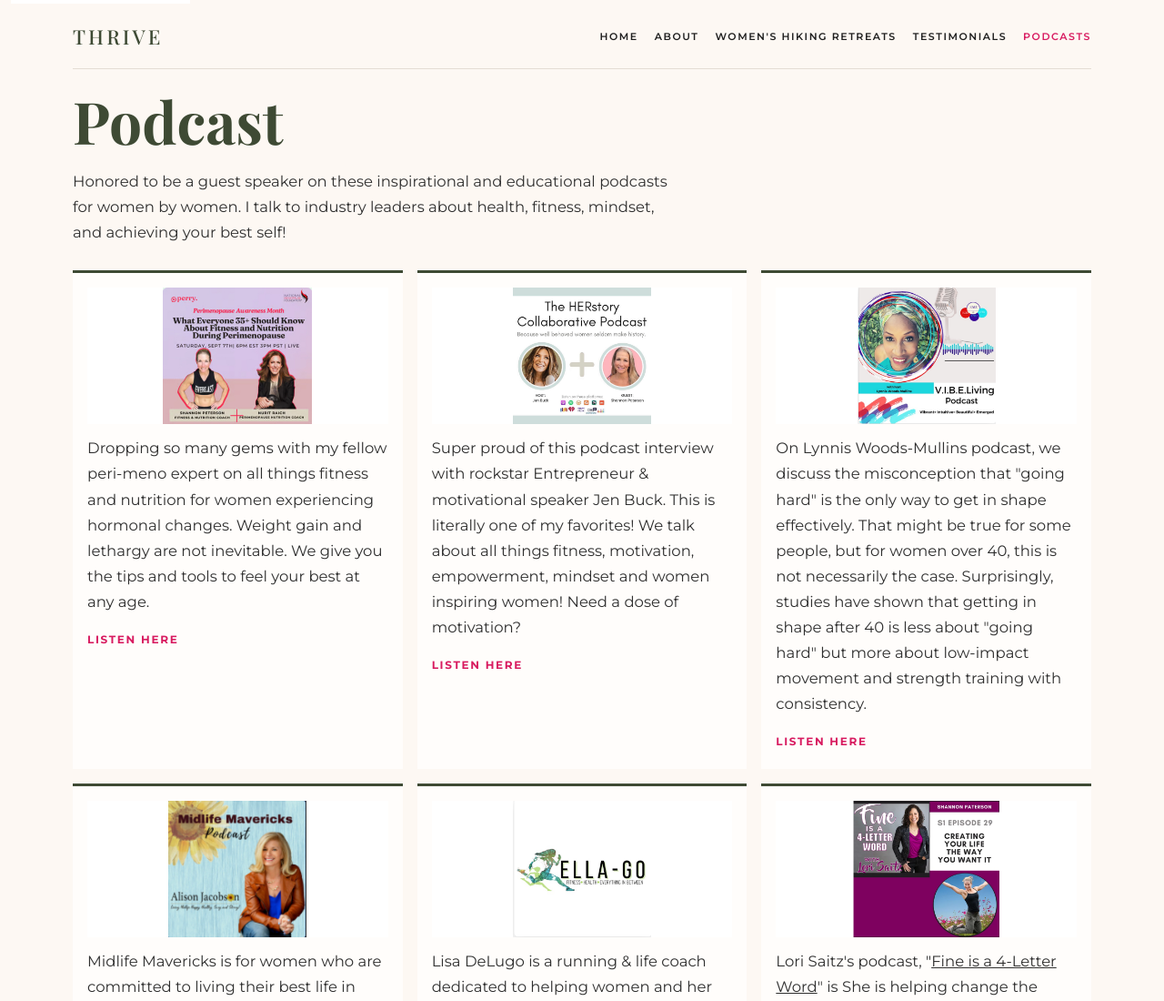
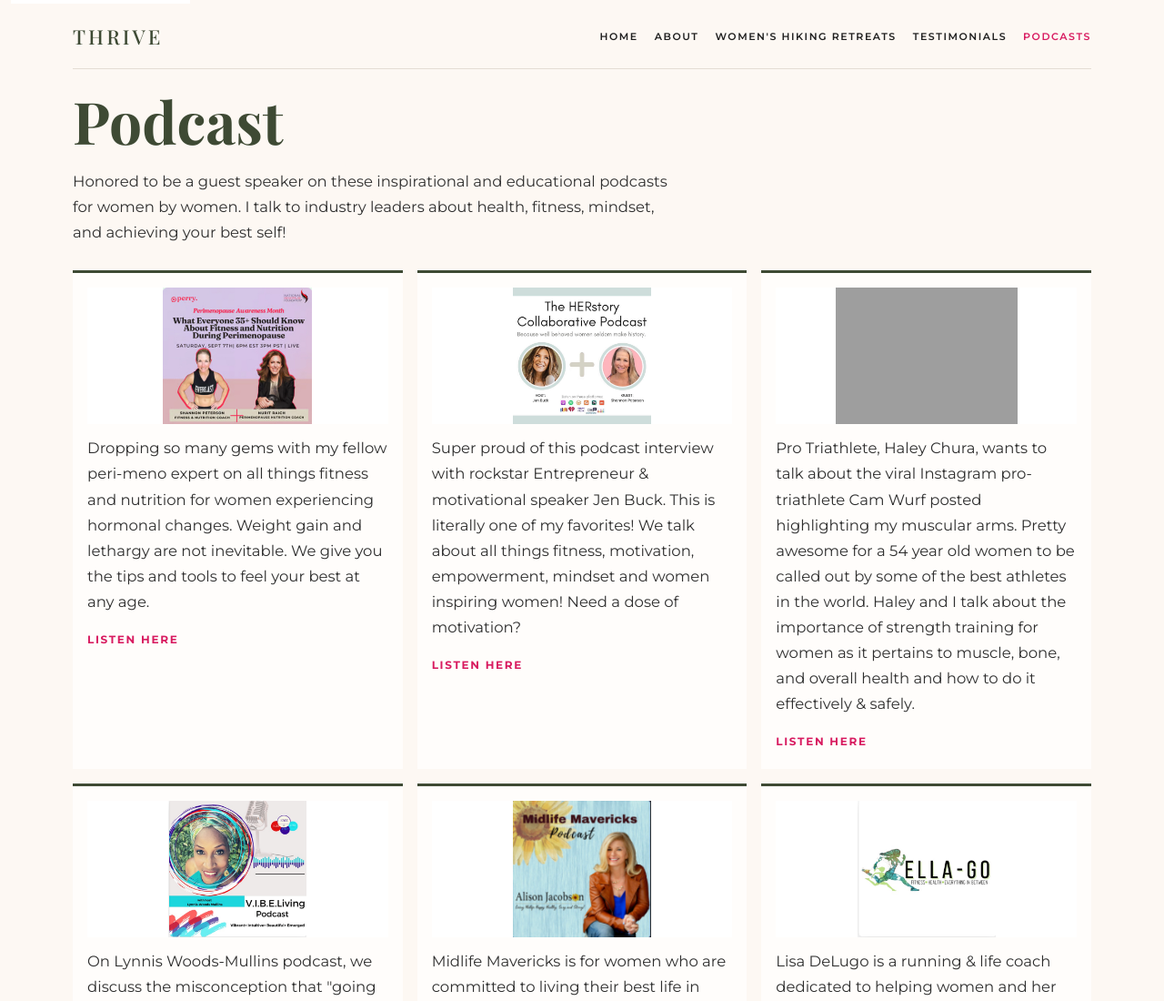
Before and after one commit to rpeterson1406/thrivefitness, a website built with Vite: page podcasts.html in a window 1280 px wide. Shown: the top 1100 px of the page at 91% size. Built offline with nearby package versions, Linux system fonts and the light colour scheme; grey boxes are pictures that could not be loaded; a web font is replaced by a local one.

Commit message:
Add the Happy Hour with Haley podcast as the third listing.
Co-authored-by: Cursor <cursoragent@cursor.com>

```diff
--- a/podcasts.html
+++ b/podcasts.html
@@ -56,6 +56,13 @@
         <div>
         <p>Super proud of this podcast interview with rockstar Entrepreneur &amp; motivational speaker Jen Buck. This is literally one of my favorites! We talk about all things fitness, motivation, empowerment, mindset and women inspiring women! Need a dose of motivation?</p>
         <a class="listen" href="https://open.spotify.com/episode/0MwoDWp3XSzUU0s17fN3iy?si=947bbae98be941e3&amp;nd=1">Listen Here</a>
+        </div>
+      </article>
+      <article class="podcast">
+        <img src="images/podcasts/12.png" alt="Happy Hour with Haley">
+        <div>
+        <p>Pro Triathlete, Haley Chura, wants to talk about the viral Instagram pro-triathlete Cam Wurf posted highlighting my muscular arms. Pretty awesome for a 54 year old women to be called out by some of the best athletes in the world. Haley and I talk about the importance of strength training for women as it pertains to muscle, bone, and overall health and how to do it effectively &amp; safely.</p>
+        <a class="listen" href="https://youtu.be/2lhSa8PI05s">Listen Here</a>
         </div>
       </article>
       <article class="podcast">
```
Also changed, not shown: 1 other file.
